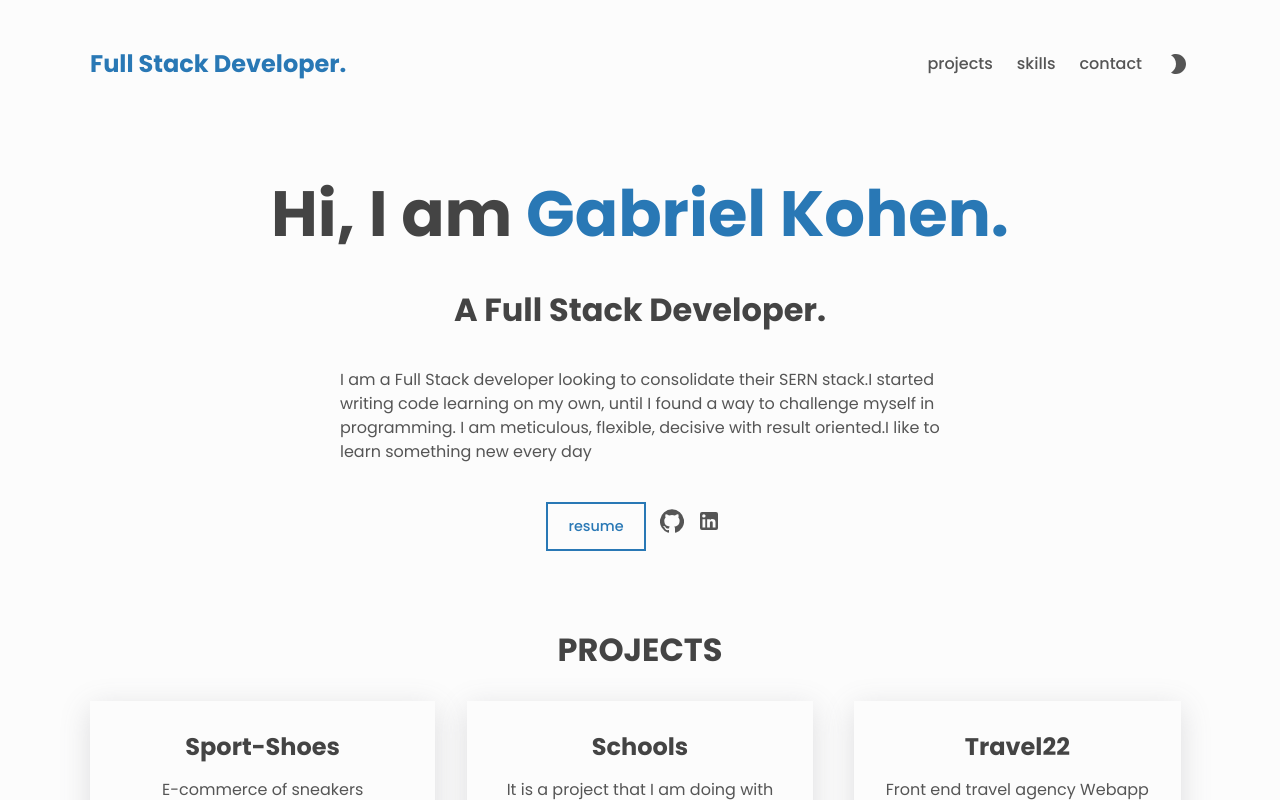
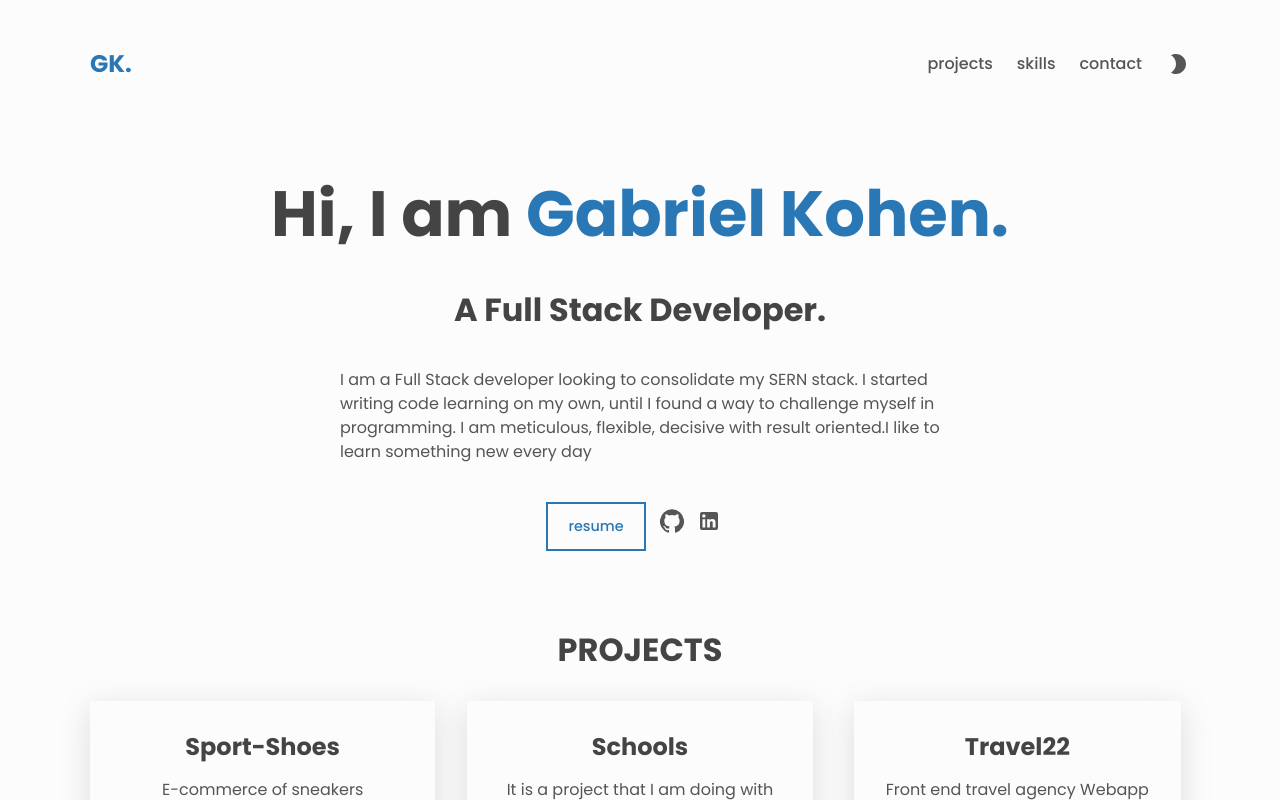
Before and after one commit to gabikohen/Portfolio, a React (Create React App) app: page / in a window 1280 px wide. Shown: the top 800 px of the page. Built offline with nearby package versions, Linux system fonts and the light colour scheme.

Commit message:
cambiando description

```diff
--- a/src/portfolio.js
+++ b/src/portfolio.js
@@ -1,7 +1,7 @@
 const header = {
   // all the properties are optional - can be left empty or deleted
   homepage: 'https://github.com/gabikohen',
-  title: 'Full Stack Developer.',
+  title: 'GK.',
 }
 
 const about = {
@@ -9,7 +9,7 @@ const about = {
   name: 'Gabriel Kohen',
   role: 'Full Stack Developer',
   description:
-    'I am a Full Stack developer looking to consolidate their SERN stack.I started writing code learning on my own, until I found a way to challenge myself in programming. I am meticulous, flexible, decisive with result oriented.I like to learn something new every day',
+    'I am a Full Stack developer looking to consolidate my SERN stack. I started writing code learning on my own, until I found a way to challenge myself in programming. I am meticulous, flexible, decisive with result oriented.I like to learn something new every day',
   resume: 'https://example.com',
   social: {
     linkedin: 'https://www.linkedin.com/in/gabriel-kohen-24b865b9/',
@@ -49,8 +49,7 @@ const projects = [
 ]
 
 const skills = [
-  // skills can be added or removed
-  // if there are no skills, Skills section won't show up
+
 
   'JavaScript',
   'Node',
```
